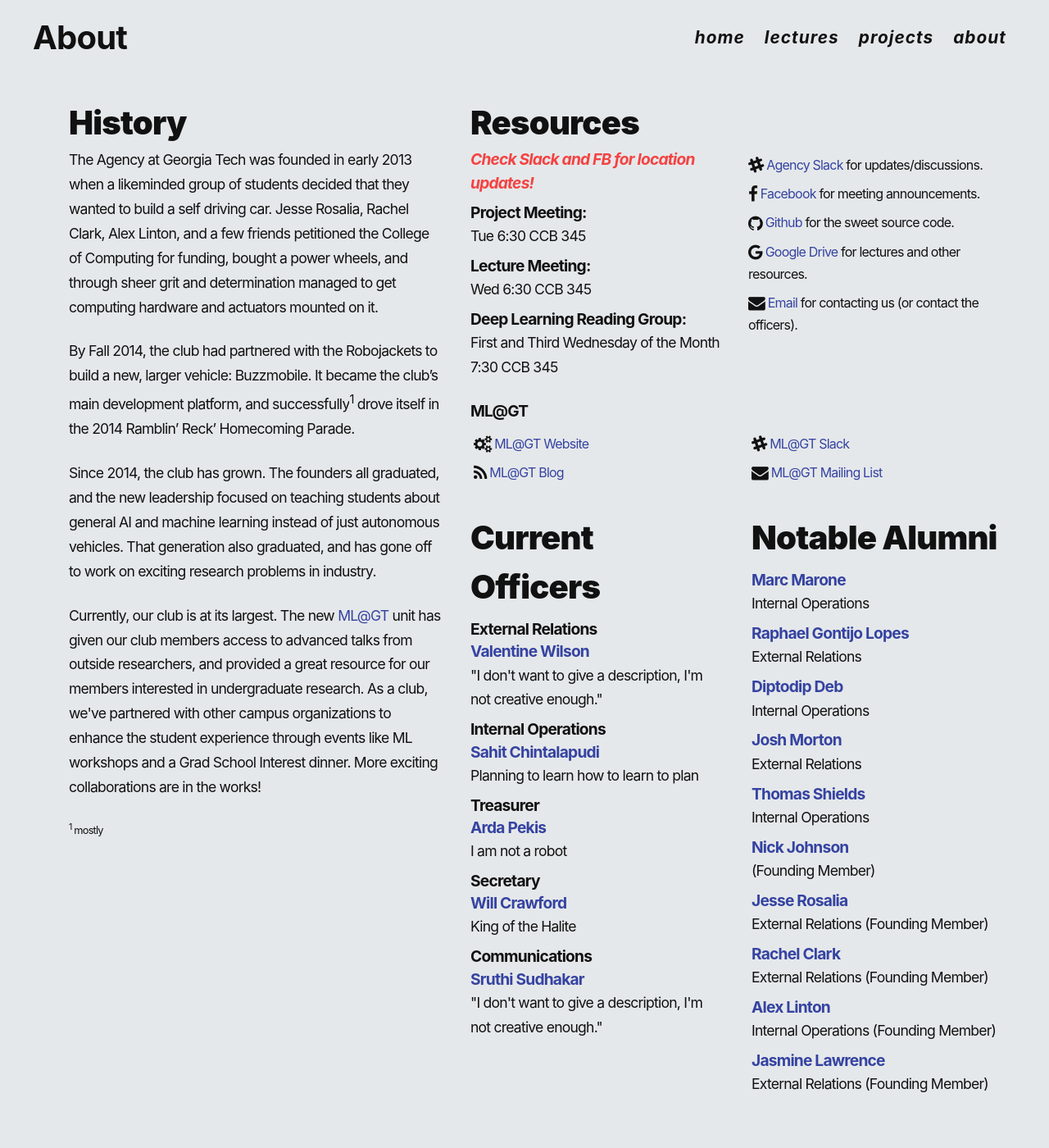
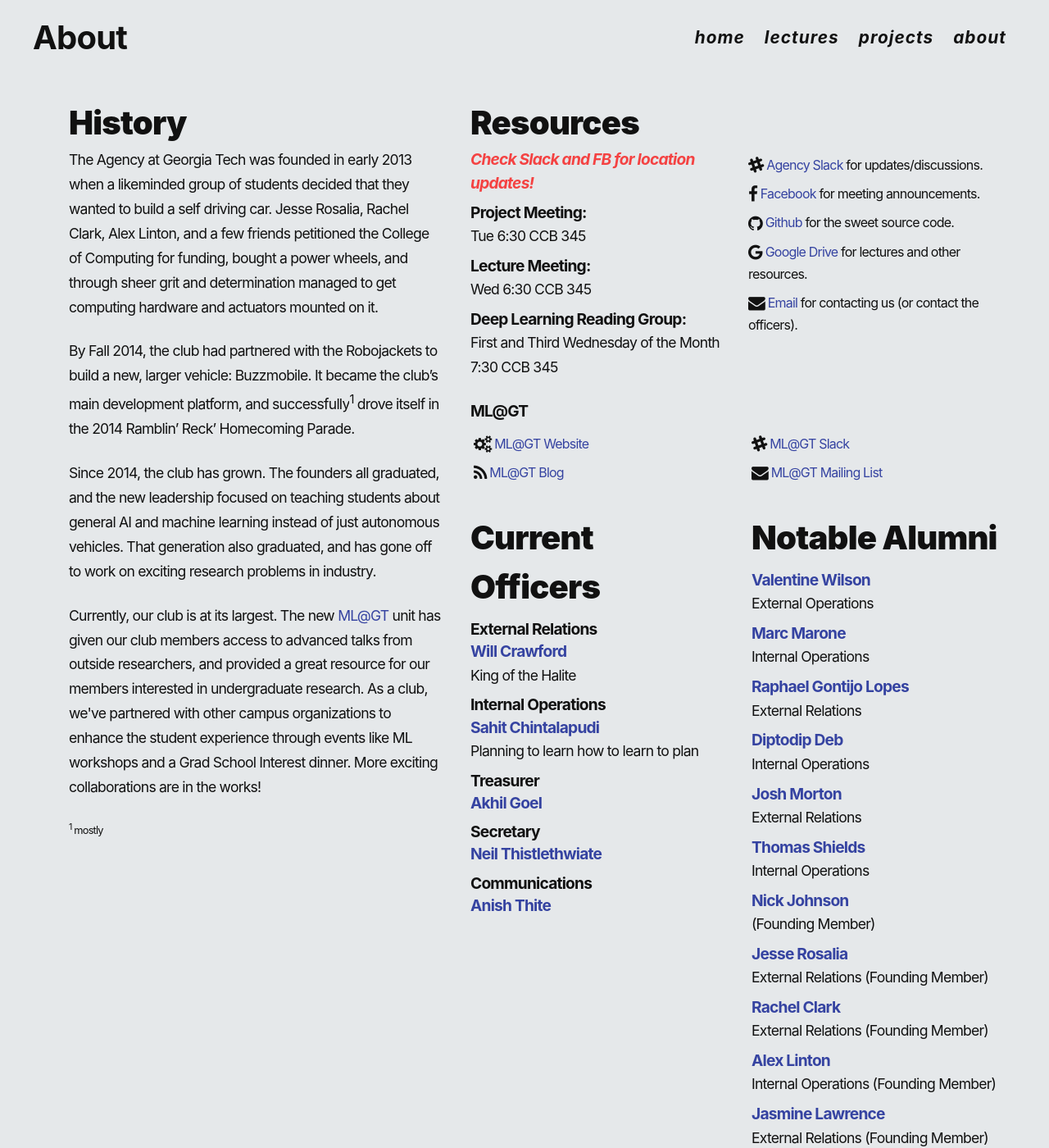
Before and after one commit to gtagency/gtagency.github.com, a Jekyll site: the page built from about.html, in a window 1280 px wide and 1400 px high. Shown: the whole window at 82% size. Built offline with Jekyll 4.4.1, drawn with Linux system fonts in a browser that asks for light colours.

Commit message:
new officers

```diff
--- a/about.html
+++ b/about.html
@@ -129,30 +129,33 @@ includecss: aesthic.css
                     <h1 class=" thick-text">Current Officers</h1>
                     <ul>
                         <li>
-                            <h2><b>External Relations</b> </br> <a href="http://github.com/vawilson">Valentine Wilson</a></h2>
-                            <p>"I don't want to give a description, I'm not creative enough."</p>
+                            <h2><b>External Relations</b> </br> <a href="https://github.com/william-crawford">Will Crawford</a></h2>
+                            <p>King of the Halite<p>
                         </li>
                         <li>
                             <h2><b>Internal Operations</b> </br> <a href="http://sahitc.com">Sahit Chintalapudi</a></h2>
                             <p>Planning to learn how to learn to plan</p>
                         </li>
                         <li>
-                            <h2><b>Treasurer</b> </br> <a href="http://ardapekis.com">Arda Pekis</a></h2>
-                            <p>I am not a robot</p>
+                            <h2><b>Treasurer</b> </br> <a href="https://github.com/agaction">Akhil Goel</a></h2>
+                            <p></p>
                         </li>
                         <li>
-                            <h2><b>Secretary</b> </br> <a href="https://github.com/william-crawford">Will Crawford</a></h2>
-                            <p>King of the Halite<p>
+                            <h2><b>Secretary</b> </br> <a href="https://github.com/nthistle">Neil Thistlethwiate</a></h2>
+                            <p><p>
                         </li>
                         <li>
-                            <h2><b>Communications</b> </br> <a href="https://github.gatech.edu/ssudhakar31">Sruthi Sudhakar</a></h2>
-                            <p>"I don't want to give a description, I'm not creative enough."</p>
+                            <h2><b>Communications</b> </br> <a href="">Anish Thite</a></h2>
+                            <p></p>
                         </li>
                     </ul>
                 </div>
                 <div class="column" style="padding: 1em;">
                     <h1 class="thick-text">Notable Alumni</h1>
                     <ul>
+                        <li>
+                            <h2><a href="http://github.com/vawilson">Valentine Wilson</a></h2>
+                            <p> External Operations </p>
                         <li>
                             <h2><a href="http://marcmarone.com/">Marc Marone</a></h2>
                             <p>Internal Operations</p>
```
